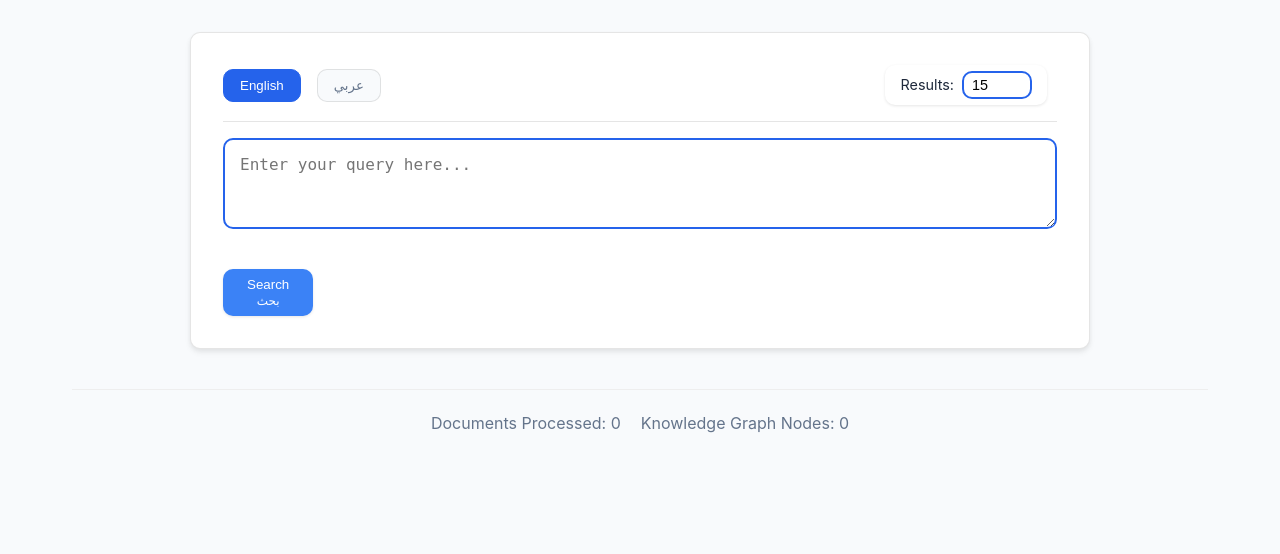
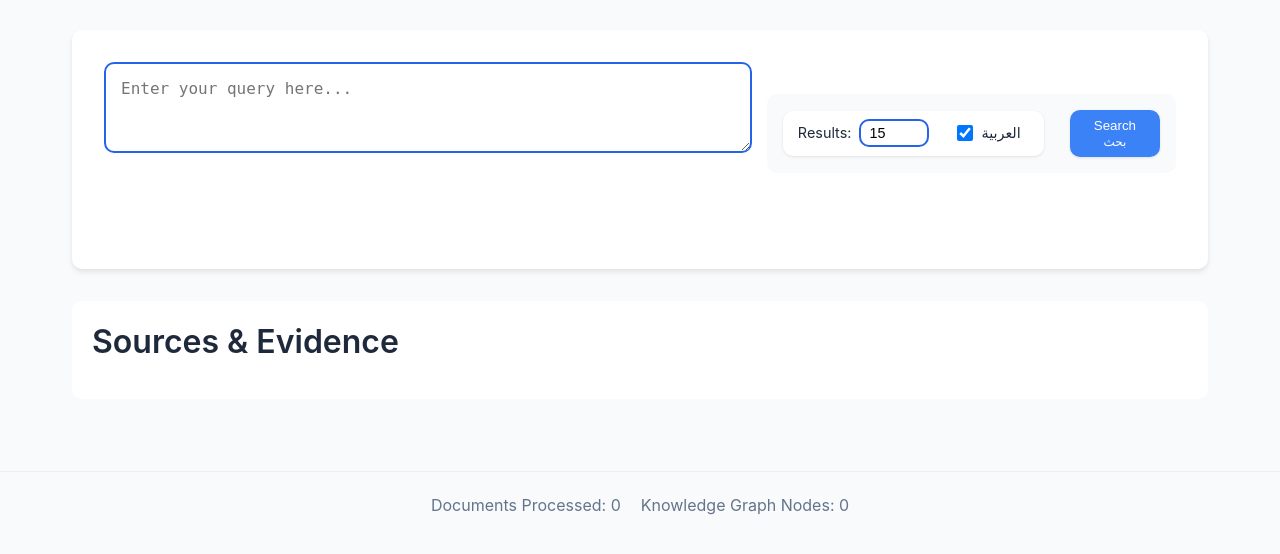
Before and after one commit to Muhanad-husn/hybridRAG, a Flask app: page / in a window 1280 px wide. Shown: the part 143-697 px from the top of the page. Run offline with Flask 3, Linux system fonts and the light colour scheme; parts of the project's set-up code (start-up, migrations or seed data) failed here and were passed over.

Commit message:
Revert "Update UI design:"
This reverts commit 91f898f1219c04cd162f1235ddfeb26a0a59c9eb.

```diff
--- a/static/css/styles.css
+++ b/static/css/styles.css
@@ -146,50 +146,15 @@ header h1 {
 
 /* Search Form */
 .search-form {
-    margin: var(--section-spacing) auto;
-    max-width: 900px;
-}
-
-.search-card {
+    margin-bottom: var(--section-spacing);
     background: var(--card-background);
     padding: var(--container-padding);
     border-radius: var(--border-radius);
     box-shadow: var(--shadow-md);
-    border: 1px solid rgba(0, 0, 0, 0.1);
-}
-
-.search-header {
-    display: flex;
-    justify-content: space-between;
-    align-items: center;
-    margin-bottom: var(--element-spacing);
-    padding-bottom: var(--element-spacing);
-    border-bottom: 1px solid rgba(0, 0, 0, 0.1);
-}
-
-.language-toggle {
-    display: flex;
-    gap: 1rem;
-}
-
-.lang-btn {
-    padding: 0.5rem 1rem;
-    border: 1px solid rgba(0, 0, 0, 0.1);
-    border-radius: var(--border-radius);
-    background: var(--background-color);
-    color: var(--text-secondary);
-    cursor: pointer;
-    transition: all var(--transition-speed);
-}
-
-.lang-btn.active {
-    background: var(--primary-color);
-    color: white;
-    border-color: var(--primary-color);
 }
 
 .search-controls {
-    margin-top: var(--section-spacing);
+    margin-top: var(--element-spacing);
 }
 
 .query-builder {
@@ -199,7 +164,7 @@ header h1 {
 .search-options {
     display: flex;
     align-items: center;
-    justify-content: flex-end;
+    justify-content: space-between;
     gap: var(--element-spacing);
     padding: var(--element-spacing);
     background: var(--background-color);
@@ -423,112 +388,58 @@ textarea:focus {
 .confidence-indicator {
     display: flex;
     align-items: center;
-    gap: var(--element-spacing);
+    gap: 12px;
+    padding: 15px 20px;
+    margin: 10px 0;
+    background-color: var(--card-background);
+    border: 1px solid var(--primary-color);
+    border-radius: var(--border-radius);
 }
 
 .confidence-label {
-    color: var(--text-secondary);
-    font-size: 0.95rem;
+    color: var(--primary-color);
     font-weight: 500;
     white-space: nowrap;
 }
 
 .confidence-progress {
     flex: 1;
-    height: 6px;
-    background-color: rgba(0, 0, 0, 0.1);
-    border-radius: var(--border-radius);
+    height: 8px;
+    background-color: #e0e0e0;
+    border-radius: 4px;
     overflow: hidden;
 }
 
 .confidence-fill {
     height: 100%;
     width: 0;
-    background-color: var(--primary-color);
-    transition: width 0.3s ease-out;
+    background-color: var(--success-color);
+    transition: width 0.3s ease-in-out;
 }
 
 .confidence-percentage {
     min-width: 48px;
     text-align: right;
-    color: var(--text-secondary);
-    font-size: 0.95rem;
+    color: var(--primary-color);
     font-weight: 500;
-    font-variant-numeric: tabular-nums;
 }
 
-/* Sources Section */
-.sources-section {
-    background: var(--background-color);
+/* Results Section */
+.results {
+    background: var(--card-background);
     border-radius: var(--border-radius);
+    box-shadow: var(--shadow-md);
     padding: var(--container-padding);
     margin-top: var(--section-spacing);
     border: 1px solid rgba(0, 0, 0, 0.1);
 }
 
-.sources-section h3 {
-    color: var(--text-primary);
-    font-size: 1.1rem;
-    margin-bottom: var(--element-spacing);
-    padding-bottom: var(--element-spacing);
-    border-bottom: 1px solid rgba(0, 0, 0, 0.1);
-}
-
-.sources-list {
-    display: flex;
-    flex-direction: column;
-    gap: calc(var(--element-spacing) / 2);
-}
-
-.sources-list li {
-    padding: var(--element-spacing);
-    background: var(--card-background);
-    border-radius: calc(var(--border-radius) / 2);
-    border: 1px solid rgba(0, 0, 0, 0.05);
-    font-size: 0.95rem;
-    color: var(--text-primary);
-    transition: all var(--transition-speed);
-}
-
-.sources-list li:hover {
-    border-color: rgba(0, 0, 0, 0.1);
-    box-shadow: var(--shadow-sm);
-    transform: translateY(-1px);
-}
-
-/* Results Section */
-.results {
-    max-width: 900px;
-    margin: var(--section-spacing) auto;
-}
-
-.result-card {
+.responses-container {
     background: var(--card-background);
     border-radius: var(--border-radius);
-    box-shadow: var(--shadow-md);
-    border: 1px solid rgba(0, 0, 0, 0.1);
+    box-shadow: var(--shadow-sm);
+    margin-bottom: var(--section-spacing);
     overflow: hidden;
-    margin-bottom: var(--section-spacing);
-}
-
-.result-header {
-    display: flex;
-    justify-content: space-between;
-    align-items: center;
-    padding: var(--element-spacing) var(--container-padding);
-    background: var(--background-color);
-    border-bottom: 1px solid rgba(0, 0, 0, 0.1);
-}
-
-.result-title {
-    font-size: 1.1rem;
-    font-weight: 600;
-    color: var(--text-primary);
-}
-
-.result-actions {
-    display: flex;
-    gap: 1rem;
 }
 
 .response-tabs {
--- a/templates/index.html
+++ b/templates/index.html
@@ -30,19 +30,7 @@
             <div id="searchView" class="view active">
 
                 <form id="searchForm" class="search-form">
-                    <div class="search-card">
-                        <div class="search-header">
-                            <div class="language-toggle">
-                                <button type="button" class="lang-btn active" data-lang="en">English</button>
-                                <button type="button" class="lang-btn" data-lang="ar">عربي</button>
-                            </div>
-                            <div class="search-options-group">
-                                <label class="results-count">
-                                    <span class="results-label">Results:</span>
-                                    <input type="number" id="resultsCount" min="5" max="80" value="15" title="Number of results (5-80)">
-                                </label>
-                            </div>
-                        </div>
+                    <div class="input-group">
                         <div class="query-builder">
                             <textarea
                                 id="queryInput"
@@ -50,12 +38,28 @@
                                 placeholder="Enter your query here..."
                                 rows="3"
                                 required></textarea>
+                            <div class="query-suggestions hidden">
+                                <h3>Query Suggestions:</h3>
+                                <div class="suggestion-chips"></div>
+                            </div>
                         </div>
                         <div class="search-controls">
+                            <div class="search-options">
+                                <div class="search-options-group">
+                                    <label class="results-count">
+                                        <span class="results-label">Results:</span>
+                                        <input type="number" id="resultsCount" min="5" max="80" value="15" title="Number of results (5-80)">
+                                    </label>
+                                    <label class="translate-toggle">
+                                        <input type="checkbox" id="translateToggle" checked>
+                                        <span class="toggle-label">العربية</span>
+                                    </label>
+                                </div>
                                 <button type="submit" id="searchButton" class="search-btn">
                                     <span class="btn-text-en">Search</span>
                                     <span class="btn-text-ar">بحث</span>
                                 </button>
+                            </div>
                         </div>
                     </div>
                 </form>
@@ -65,17 +69,13 @@
                 </div>
 
                 <div id="results" class="results hidden">
-                    <!-- English Result Card -->
-                    <div id="englishResponse" class="result-card">
-                        <div class="result-header">
-                            <div class="result-title">English Response</div>
-                            <div class="result-actions">
-                                <button class="save-btn" data-lang="en">Save as HTML</button>
+                    <div class="responses-container">
+                        <div class="response-tabs">
+                            <button class="tab-btn active" data-type="en">English</button>
+                            <button class="tab-btn" data-type="ar">عربي</button>
+                            <button class="tab-btn" data-type="raw">Raw Data</button>
                         </div>
-                        </div>
-                        <div class="result-content english"></div>
-                        <div class="result-footer">
-                            <div class="confidence-section">
+
                         <div id="confidenceIndicator" class="confidence-indicator">
                             <span class="confidence-label">Answer Confidence:</span>
                             <div class="confidence-progress">
@@ -83,35 +83,38 @@
                             </div>
                             <span class="confidence-percentage">0%</span>
                         </div>
+
+                        <div class="response-panels">
+                            <!-- English Response -->
+                            <div id="englishResponse" class="response-section active">
+                                <div class="response-content"></div>
+                                <div class="save-controls">
+                                    <button class="save-btn" data-lang="en">Save as HTML</button>
                                 </div>
+                            </div>
+<!-- Arabic Response -->
+<div id="arabicResponse" class="response-section" dir="rtl">
+    <div class="response-content"></div>
+    <div class="save-controls">
+        <button class="save-btn" data-lang="ar">حفظ كملف HTML</button>
     </div>
 </div>
 
-                    <!-- Arabic Result Card -->
-                    <div id="arabicResponse" class="result-card" dir="rtl">
-                        <div class="result-header">
-                            <div class="result-title">الإجابة بالعربية</div>
-                            <div class="result-actions">
-                                <button class="save-btn" data-lang="ar">حفظ كملف HTML</button>
+<!-- Raw Data Response -->
+<div id="rawDataResponse" class="response-section">
+    <div class="raw-data-container">
+        <div class="raw-data-pane">
+            <h3>Source Context</h3>
+            <pre class="vector-content code-block"></pre>
         </div>
     </div>
-                        <div class="result-content arabic"></div>
-                        <div class="result-footer">
-                            <div class="confidence-section">
-                                <div class="confidence-indicator">
-                                    <span class="confidence-label">دقة الإجابة:</span>
-                                    <div class="confidence-progress">
-                                        <div class="confidence-fill"></div>
-                                    </div>
-                                    <span class="confidence-percentage">0%</span>
 </div>
                             </div>
                         </div>
                     </div>
 
-                    <!-- Sources Section -->
                     <div id="sources" class="sources-section">
-                        <h3>Sources & Evidence</h3>
+                        <h2>Sources & Evidence</h2>
                         <ul class="sources-list"></ul>
                     </div>
 
```
Also changed, not shown: static/js/script.js (+25 -25 lines). Lines whose indentation alone changed are shown as unchanged.
